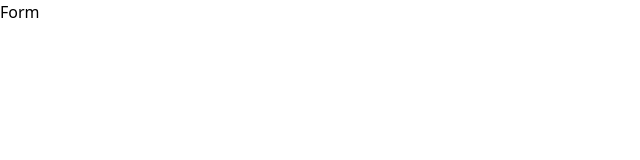
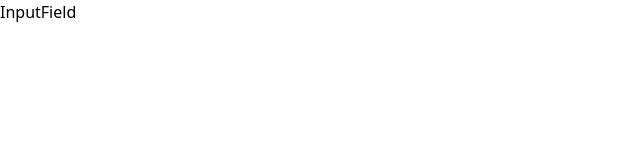
Before and after one commit to anoopraju31/100xdevs_cohort, a React (Vite) app in the folder week 7/assignments/5_github_info_card/: page / in a window 1280 px wide. Shown: the top 160 px of the page, without its empty margins (0-640 px from the left). Built offline with nearby package versions, Linux system fonts and the light colour scheme.

Commit message:
Week 7 - Assignments - 5. Github Info Card - InputField Component - initial

```diff
--- a/week 7/assignments/5_github_info_card/src/components/Form.jsx
+++ b/week 7/assignments/5_github_info_card/src/components/Form.jsx
@@ -1,5 +1,11 @@
+import InputField from './InputField'
+
 const Form = () => {
-	return <div>Form</div>
+	return (
+		<div>
+			<InputField />
+		</div>
+	)
 }
 
 export default Form
--- /dev/null
+++ b/week 7/assignments/5_github_info_card/src/components/InputField.jsx
@@ -0,0 +1,5 @@
+const InputField = () => {
+	return <div>InputField</div>
+}
+
+export default InputField
```
